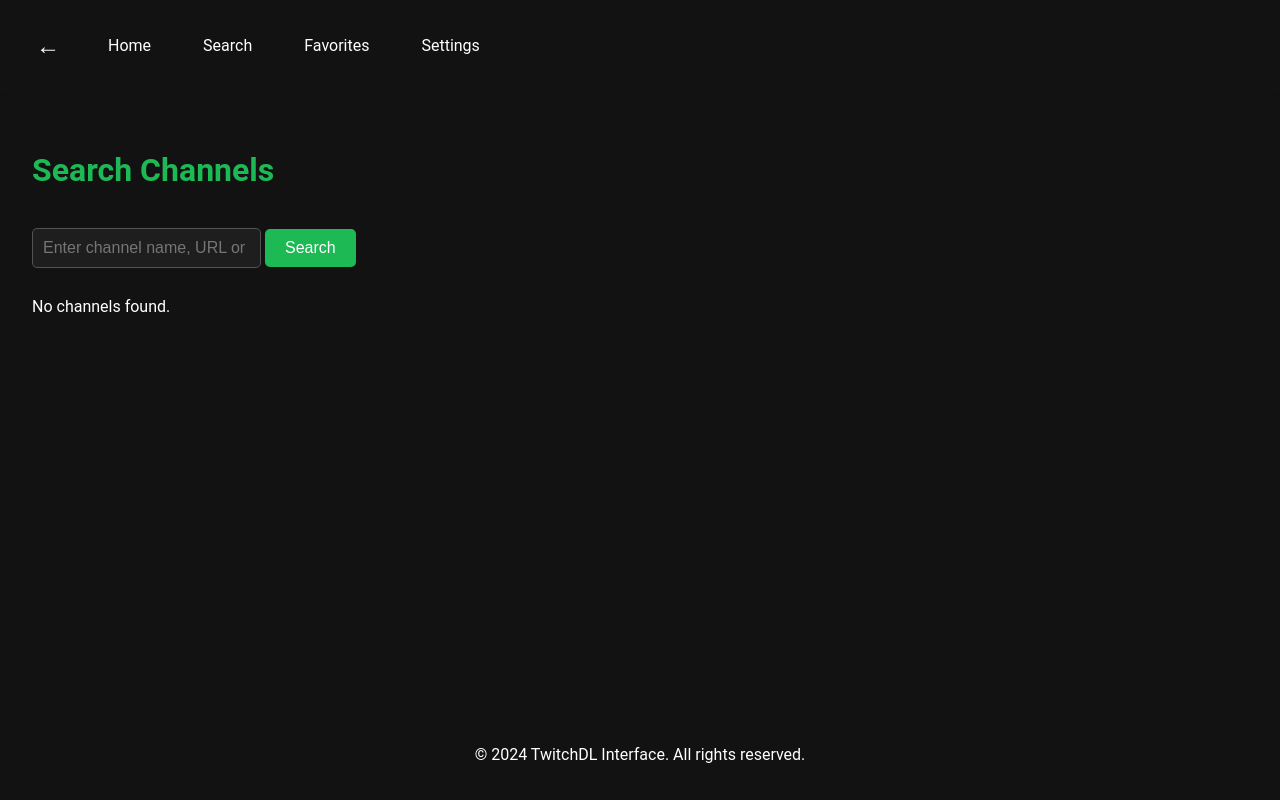
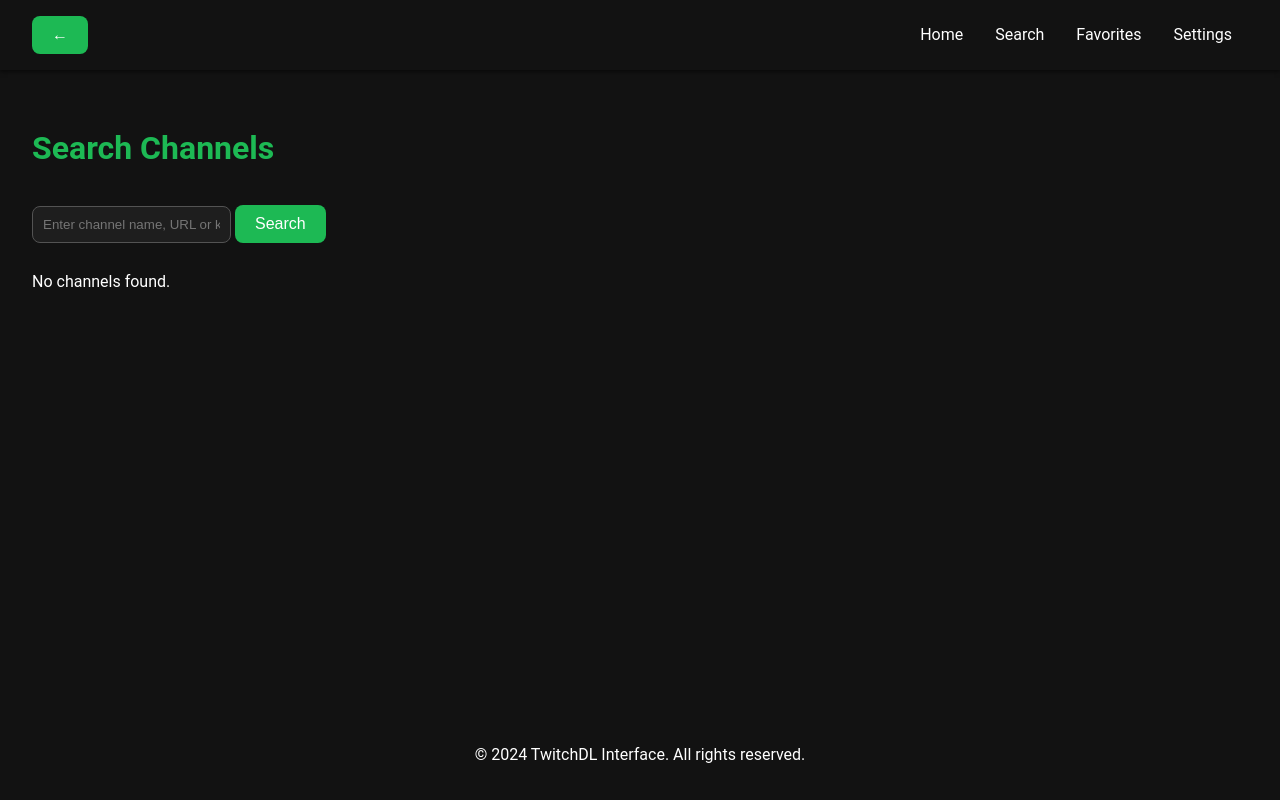
Before and after one commit to Thargorrr/twitch-dl-interface, a Flask app: page /search in a window 1280 px wide. Run offline with Flask 3, Linux system fonts and the light colour scheme; parts of the project's set-up code (start-up, migrations or seed data) failed here and were passed over.

Commit message:
small changes

```diff
--- a/app.py
+++ b/app.py
@@ -45,7 +45,7 @@ def favorites():
         channel_name = request.form['channel_name']
         channel_image_url = request.form['channel_image_url']
         add_favorited_channel(channel_id, channel_name, channel_image_url)
-        return redirect(url_for('favorites'))
+        # return redirect(url_for('favorites'))
     channels = get_favorited_channels()
     return render_template('favorites.html', channels=channels)
 
--- a/backend/db/operations.py
+++ b/backend/db/operations.py
@@ -60,7 +60,7 @@ def update_channel_config(channel_id, form):
 def search_channels(query):
     with sqlite3.connect(DATABASE) as conn:
         cursor = conn.cursor()
-        cursor.execute('SELECT id, name, url FROM channels WHERE name LIKE ?', ('%' + query + '%',))
+        cursor.execute('SELECT id, name, url FROM channels WHERE name LIKE ? LIMIT 10', ('%' + query + '%',))
         return cursor.fetchall()
 
 # Ensure the database and tables are created
--- a/config/settings.py
+++ b/config/settings.py
@@ -46,11 +46,12 @@ def init_db():
         cursor.execute('''CREATE TABLE IF NOT EXISTS channels (
                           id INTEGER PRIMARY KEY AUTOINCREMENT,
                           name TEXT NOT NULL,
-                          url TEXT NOT NULL,
+                          image_url TEXT NOT NULL,
+                          info TEXT,
                           quality TEXT NOT NULL,
                           save_duration TEXT NOT NULL,
                           record_length INTEGER
-                          )''')
+                          favorited INTEGER DEFAULT 0)''')
         conn.commit()
 
 if __name__ == '__main__':
--- a/frontend/css/styles.css
+++ b/frontend/css/styles.css
@@ -7,18 +7,15 @@
     --text-color: #ffffff;
     --nav-item-hover-color: #282828;
     --border-radius: 8px;
-    --accent-color: #1db954;
-    --error-color: #e74c3c;
-    --success-color: #2ecc71;
+    --error-color: #e74c3c; /* Error message color */
+    --success-color: #2ecc71; /* Success message color */
 }
 
+/* General Styles */
 body, html {
     height: 100%;
     margin: 0;
     padding: 0;
-}
-
-body {
     font-family: 'Roboto', sans-serif;
     background-color: var(--background-color);
     color: var(--text-color);
@@ -31,14 +28,14 @@ body {
     min-height: 100vh;
 }
 
-/* Back button styling */
+/* Back button styling
 .back-button {
-    display: none; /* Hide by default */
+    display: none;
     position: absolute;
-    left: 20px; /* Place the back button at the left */
+    left: 20px;
     top: 50%;
     transform: translateY(-50%);
-    background-color: var(--button-background);
+    background-color: var(--primary-color);
     color: var(--text-color);
     border: none;
     padding: 0.5rem 1rem;
@@ -64,9 +61,7 @@ body:not(.home-page) .back-button {
     align-items: center;
     padding: 1rem 2rem;
     background-color: var(--background-color);
-    box-shadow: 0 2px 4px rgba(0, 0, 0, 0.1);
-    position: relative;
-    height: 60px; /* Fixed height for the navbar */
+    box-shadow: 0 2px 4px rgba(0, 0, 0, 0.5);
 }
 
 .nav-items {
@@ -74,18 +69,11 @@ body:not(.home-page) .back-button {
     list-style-type: none;
     margin: 0;
     padding: 0;
-    gap: 20px;
-    margin-left: 60px; /* Ensures nav items don't overlap with the back button */
-}
-
-.nav-items li {
-    margin: 0;
 }
 
 .nav-items a {
     color: var(--text-color);
     text-decoration: none;
-    font-size: 1rem;
     padding: 0.5rem 1rem;
     border-radius: var(--border-radius);
     transition: background-color 0.3s ease;
@@ -122,13 +110,13 @@ button {
     color: var(--text-color);
     padding: 10px 20px;
     font-size: 1em;
-    border-radius: 5px;
+    border-radius: var(--border-radius);
     cursor: pointer;
     transition: background-color 0.3s;
 }
 
 button:hover {
-    background-color: var(--accent-color);
+    background-color: var(--secondary-color);
 }
 
 input[type="text"], input[type="password"], textarea {
@@ -136,12 +124,11 @@ input[type="text"], input[type="password"], textarea {
     border: 1px solid var(--secondary-color);
     color: var(--text-color);
     padding: 10px;
-    font-size: 1em;
-    border-radius: 5px;
+    border-radius: var(--border-radius);
     margin: 10px 0;
 }
 
-input[type="text"]:focus, input[type="password"]:focus, textarea:focus {
+input[type="text"]:focus, input[type="password"]:focus, select:focus {
     border-color: var(--primary-color);
     outline: none;
 }
```
Also changed, not shown: other parts of frontend/css/styles.css (+16 -28 lines), frontend/templates/favorites.html (+7 -1 lines), twitch_cache.sqlite.
